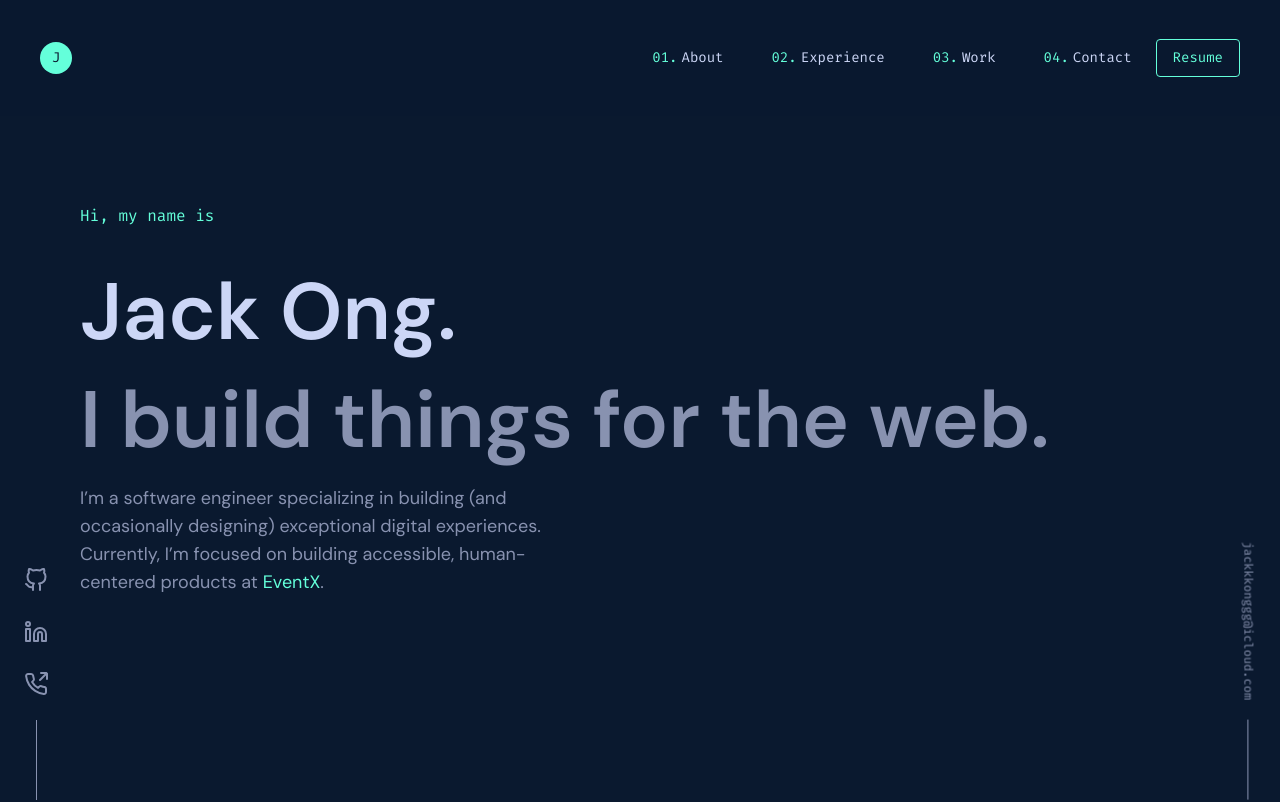
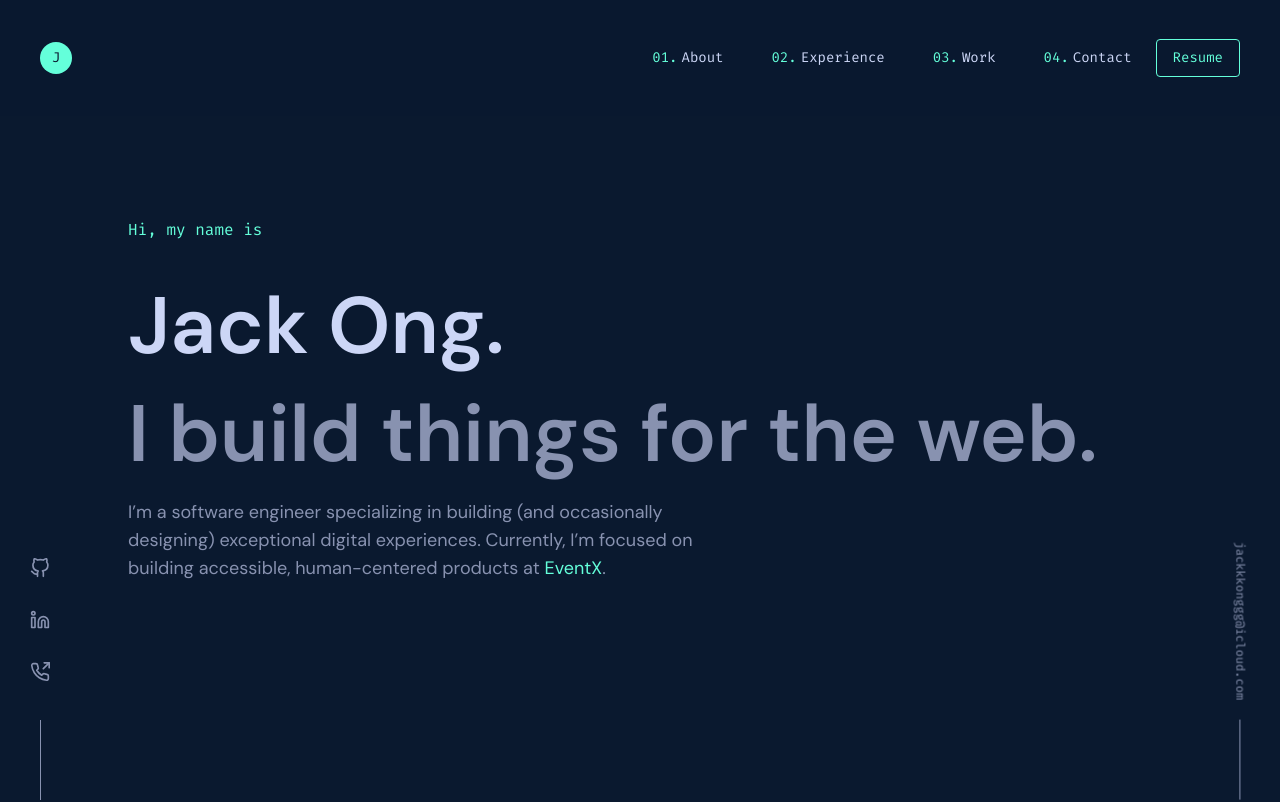
Before and after one commit to jackkkonggg/jackkkonggg.github.io, a Next.js app: page / in a window 1280 px wide. Shown: the top 802 px of the page. Built offline with nearby package versions, Linux system fonts and the light colour scheme.

Commit message:
feat: further improve css styling

```diff
--- a/src/components/Footer.tsx
+++ b/src/components/Footer.tsx
@@ -12,8 +12,8 @@ export const Footer: FC = () => {
       )}
     >
       <Link
-        disableHoverEffects
-        className="text-inherit hover:text-green"
+        disableHoverUnderline
+        className="text-inherit"
         href="https://github.com/bchiang7/v4"
         target="_blank"
       >
--- a/src/components/Main/About.tsx
+++ b/src/components/Main/About.tsx
@@ -20,7 +20,7 @@ const Technologies: FC<TechnologiesProps> = ({ technologies }) => {
 
 export const About: FC = () => {
   return (
-    <section className="py-24">
+    <section className="py-24 max-w-4xl mx-auto">
       <AutoNumberedHeading heading="About Me" />
       <div className="grid grid-cols-[minmax(0,_1fr)_200px] gap-x-10">
         <div className="space-y-4 text-slate-dark">
--- a/src/components/Main/Experience.tsx
+++ b/src/components/Main/Experience.tsx
@@ -29,7 +29,7 @@ const experiences: readonly ExperienceT[] = [
     ],
   },
   {
-    position: 'Full-Stack | Blockchain Engineer',
+    position: 'Blockchain Engineer (Part-Time)',
     companyName: 'Carbonbase',
     companyUri: 'https://www.carbonbase.co/',
     start: 'August 2021',
--- a/src/components/Main/Hero.tsx
+++ b/src/components/Main/Hero.tsx
@@ -5,14 +5,14 @@ export const Hero: FC = () => {
   return (
     <section
       id="hero"
-      className="flex flex-col justify-center mx-auto min-h-screen"
+      className="flex flex-col justify-center mx-auto min-h-screen max-w-5xl"
     >
       <p className="font-mono text-green">Hi, my name is</p>
       <h2 className="mt-6 text-slate-light text-lg-scalable">Jack Ong.</h2>
       <h3 className="mt-2 text-slate-dark text-lg-scalable leading-[1]">
         I build things for the web.
       </h3>
-      <p className="mt-6 text-slate-dark max-w-lg text-lg">
+      <p className="mt-6 text-slate-dark max-w-xl text-lg">
         I’m a software engineer specializing in building (and occasionally
         designing) exceptional digital experiences. Currently, I’m focused on
         building accessible, human-centered products at{' '}
--- a/src/components/Socials.tsx
+++ b/src/components/Socials.tsx
@@ -1,26 +1,31 @@
 import { Avatar } from '@/design-system/Avatar';
 import { Link } from '@/design-system/Link';
 import { FC, Fragment } from 'react';
-import { GitHub, Linkedin, PhoneOutgoing } from 'react-feather';
+import { GitHub, Icon, Linkedin, PhoneOutgoing } from 'react-feather';
 import { twMerge } from 'tailwind-merge';
 
 const PERSONAL_EMAIL = 'jackkkonggg@icloud.com';
 
 interface SocialIconLinkProps {
   href: string;
-  Icon: FC;
+  Icon: Icon;
 }
 
 const SocialIconLink: FC<SocialIconLinkProps> = ({ href, Icon }) => (
-  <a href={href} target="_blank" rel="noreferrer">
+  <a
+    href={href}
+    target="_blank"
+    rel="noreferrer"
+    className="group py-2 hover:cursor-pointer"
+  >
     <Avatar
       className={twMerge(
         'bg-transparent',
         'transition-transform duration-300',
-        'hover:cursor-pointer hover:-translate-y-2',
+        'group-hover:-translate-y-1',
       )}
     >
-      <Icon />
+      <Icon className="group-hover:stroke-green w-5 h-5" />
     </Avatar>
   </a>
 );
@@ -30,8 +35,8 @@ export const Socials: FC = () => {
     <Fragment>
       <div
         className={twMerge(
-          'fixed bottom-0 left-5 text-slate-dark',
-          'flex flex-col items-center justify-center gap-5',
+          'fixed bottom-0 left-6 text-slate-dark',
+          'flex flex-col items-center justify-center gap-1',
         )}
       >
         <SocialIconLink href="https://github.com/jackkkonggg" Icon={GitHub} />
@@ -40,22 +45,22 @@ export const Socials: FC = () => {
           Icon={Linkedin}
         />
         <SocialIconLink href={`tel:+85256319195`} Icon={PhoneOutgoing} />
-        <div className="w-px h-20 bg-current" />
+        <div className="w-px h-20 mt-5 bg-current" />
       </div>
 
       <div
         className={twMerge(
-          'fixed bottom-0 right-10 rotate-90 origin-bottom-right text-slate-dark',
+          'fixed bottom-0 right-12 rotate-90 origin-bottom-right text-slate-dark',
           'flex items-center gap-5',
         )}
       >
         <Link
-          disableHoverEffects
+          disableHoverUnderline
           href={`mailto:${PERSONAL_EMAIL}`}
           className={twMerge(
             'font-mono text-xs text-slate-dark',
             'transition-transform duration-300',
-            'hover:-translate-x-2',
+            'hover:-translate-x-1',
           )}
         >
           {PERSONAL_EMAIL}
--- a/src/design-system/Link.tsx
+++ b/src/design-system/Link.tsx
@@ -2,21 +2,21 @@ import { AnchorHTMLAttributes, FC } from 'react';
 import { twMerge } from 'tailwind-merge';
 
 interface LinkProps extends AnchorHTMLAttributes<HTMLAnchorElement> {
-  disableHoverEffects?: boolean;
+  disableHoverUnderline?: boolean;
 }
 
 export const Link: FC<LinkProps> = ({
   children,
   className,
-  disableHoverEffects = false,
+  disableHoverUnderline = false,
   ...props
 }) => {
   return (
     <a
       className={twMerge(
-        'relative no-underline text-green transition-all',
+        'relative no-underline text-green transition-all hover:text-green',
         `after:content-[''_!important] after:h-0.5 after:absolute after:left-0 after:bottom-0 after:bg-current after:opacity-50 after:transition-all after:w-0 after:block`,
-        !disableHoverEffects && 'hover:text-green hover:after:w-full',
+        !disableHoverUnderline && 'hover:after:w-full',
         className,
       )}
       {...props}
```
Also changed, not shown: .eslintrc.json.
